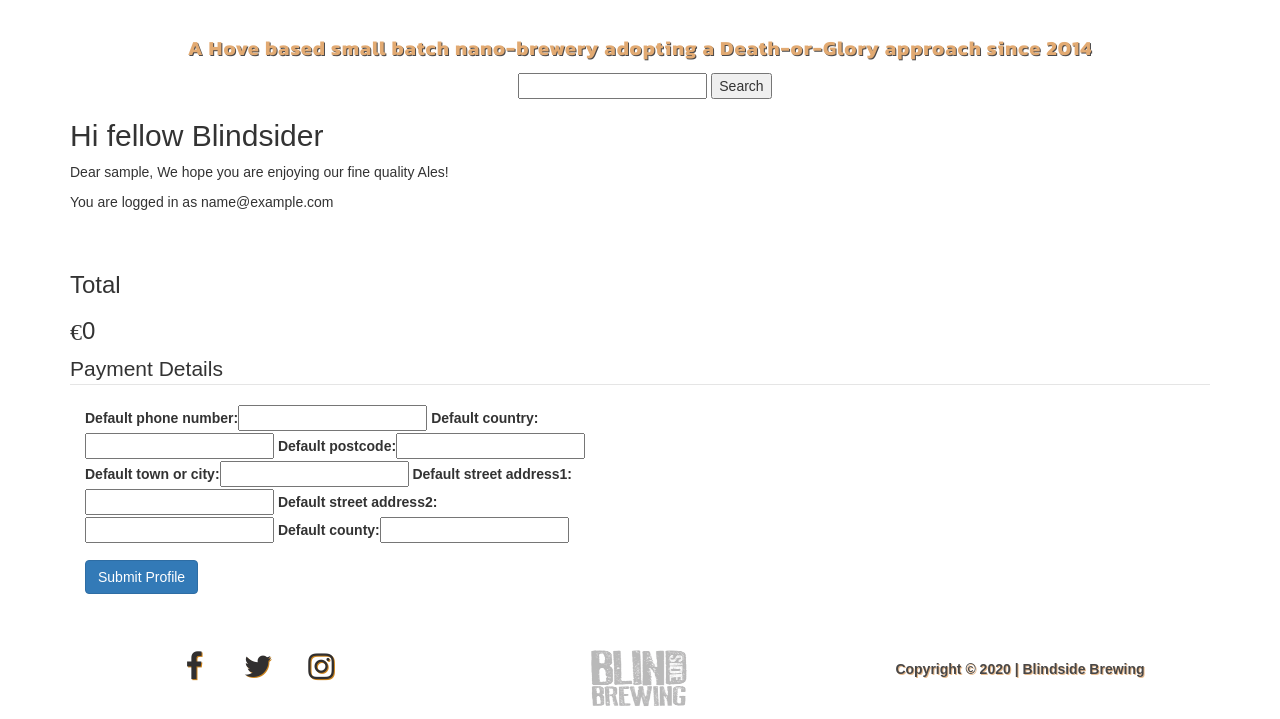
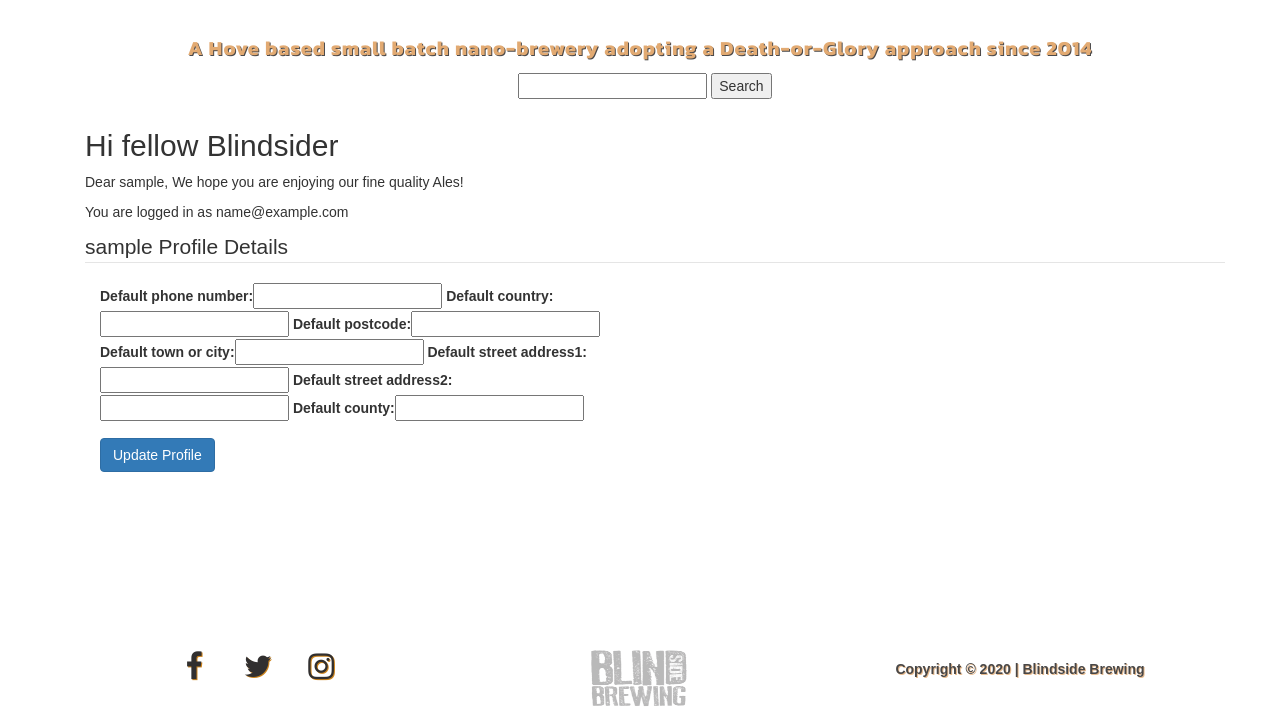
Before and after one commit to RobSimons1/ms4-ecommerce, a Django app: page /profiles/ in a window 1280 px wide. Shown: the part 81-800 px from the top of the page. Run offline with Django 3.2, Linux system fonts and the light colour scheme; the visitor is signed in with stand-in values (Sample User, id 1); data comes from the database, SQL or seed files in the repository; some libraries are stand-ins or nearby versions; some web fonts are replaced.

Commit message:
Amended Profile page so lay out is correct

```diff
--- a/checkout/models.py
+++ b/checkout/models.py
@@ -3,8 +3,11 @@ from products.models import Product
 from profiles.models import UserProfile
 
 # Create your models here.
+
+
 class Order(models.Model):
-    user_profile = models.ForeignKey(UserProfile, on_delete=models.SET_NULL, null=True, blank=True)
+    user_profile = models.ForeignKey(
+        UserProfile, on_delete=models.SET_NULL, null=True, blank=True)
     full_name = models.CharField(max_length=50, blank=False)
     phone_number = models.CharField(max_length=20, blank=False)
     country = models.CharField(max_length=40, blank=False)
--- a/ecommerce/settings.py
+++ b/ecommerce/settings.py
@@ -11,7 +11,7 @@ https://docs.djangoproject.com/en/1.11/ref/settings/
 """
 
 import os
-# import env
+import env
 import dj_database_url
 
 # Build paths inside the project like this: os.path.join(BASE_DIR, ...)
--- a/profiles/models.py
+++ b/profiles/models.py
@@ -23,8 +23,9 @@ class UserProfile(models.Model):
 
 @receiver(post_save, sender=User)
 def create_or_update_user_profile(sender, instance, created, **kwargs):
-    """ Create or update user profile """
-
+    """
+    Create a user profile for all new users
+    """
     if created:
         UserProfile.objects.create(user=instance)
     # Existing users: just save the profile
--- a/profiles/templates/profile.html
+++ b/profiles/templates/profile.html
@@ -2,34 +2,16 @@
 {% load bootstrap_tags %}
 
 {% block content %}
+<div class="container">
+
+
 	<h2>Hi fellow Blindsider</h2>
 	<p>Dear {{ user.username }}, We hope you are enjoying our fine quality Ales!</p>
 	<p>You are logged in as {{ user.email }} </p>
 
-<div class="container">
-<div class="row row-flex">
-    {% for item in cart_items %}
-        <div class="col-xs-10 col-xs-offset-1 col-sm-offset-0 col-sm-6 col-md-4 display panel panel-default">
-            <div class="panel-body">
-                <div class="product" style="background-image: url('{{ MEDIA_URL }}{{ item.product.image }}')"></div>
 
-                <div class="caption">
-                    <h3>{{ item.product.name }}</h3>
-                    <p class="product-description">{{ item.product.description }}</p>
-                    <p>Quantity: {{ item.quantity }}</p>
-                    <p><span class="glyphicon glyphicon-euro" aria-hidden="true"></span>{{ item.product.price }}</p>
-                </div>
-            </div>
-        </div>
-    {% endfor %}
-</div>
-<div class="row">
-    <h3>Total</h3>
-    <h3><span class="glyphicon glyphicon-euro" aria-hidden="true"></span>{{ total }}</h3>
-</div>
-</div>
 	<form role="form" method="post" id="profile-form" action="{% url 'profile' %}">
-    <legend>Payment Details</legend>
+		<legend>{{ user.username }} Profile Details</legend>
 
 		<div class="form-group col-md-6">
 			{{ form | as_bootstrap }}
@@ -37,7 +19,11 @@
 
 		{% csrf_token %}
 		<div class="form-group col-md-12">
-        <input class=" btn btn-primary" id="submit_profile_btn" name="commit" type="submit" value="Submit Profile">
+			<input class=" btn btn-primary" id="submit_profile_btn" name="commit" type="submit" value="Update Profile">
     </div>
 	</form>
+
+
+</div>
+
 {% endblock %}
```
Also changed, not shown: checkout/forms.py (+6 -3 lines). Lines whose indentation alone changed are shown as unchanged.
